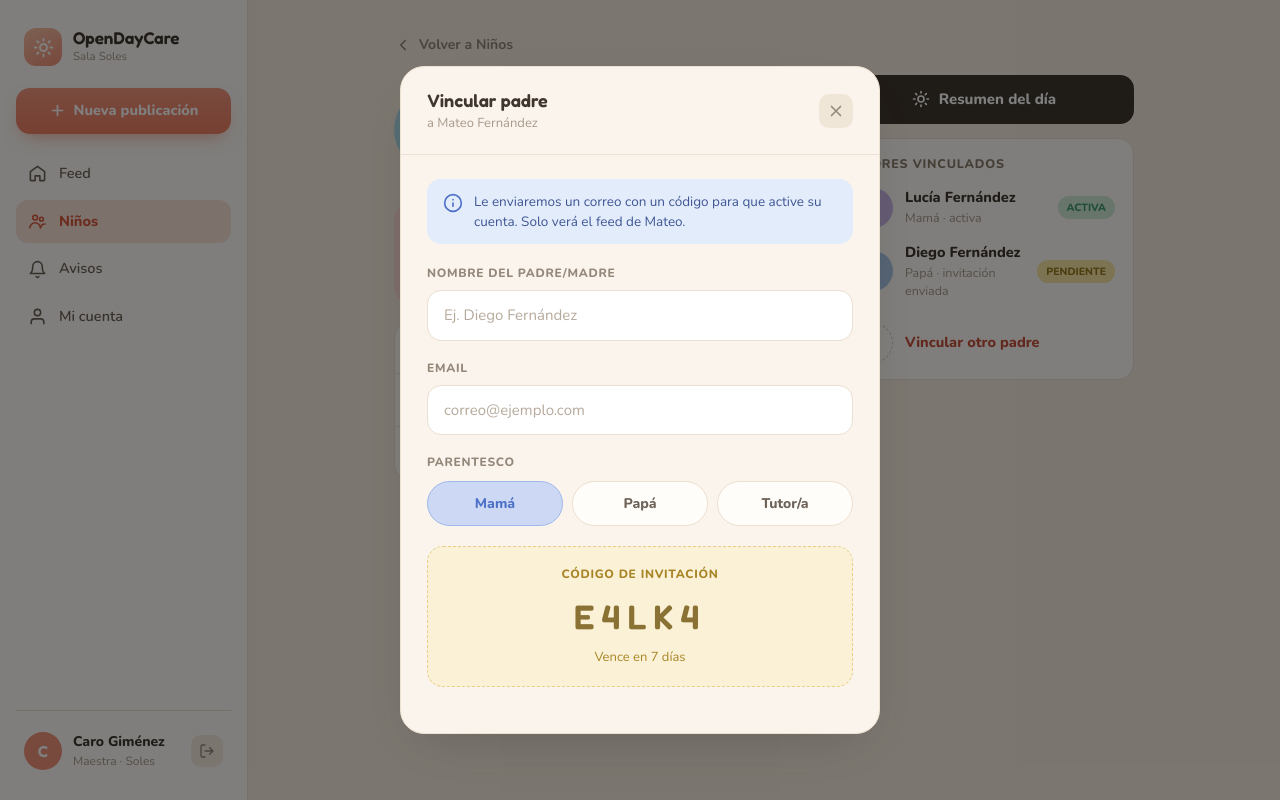
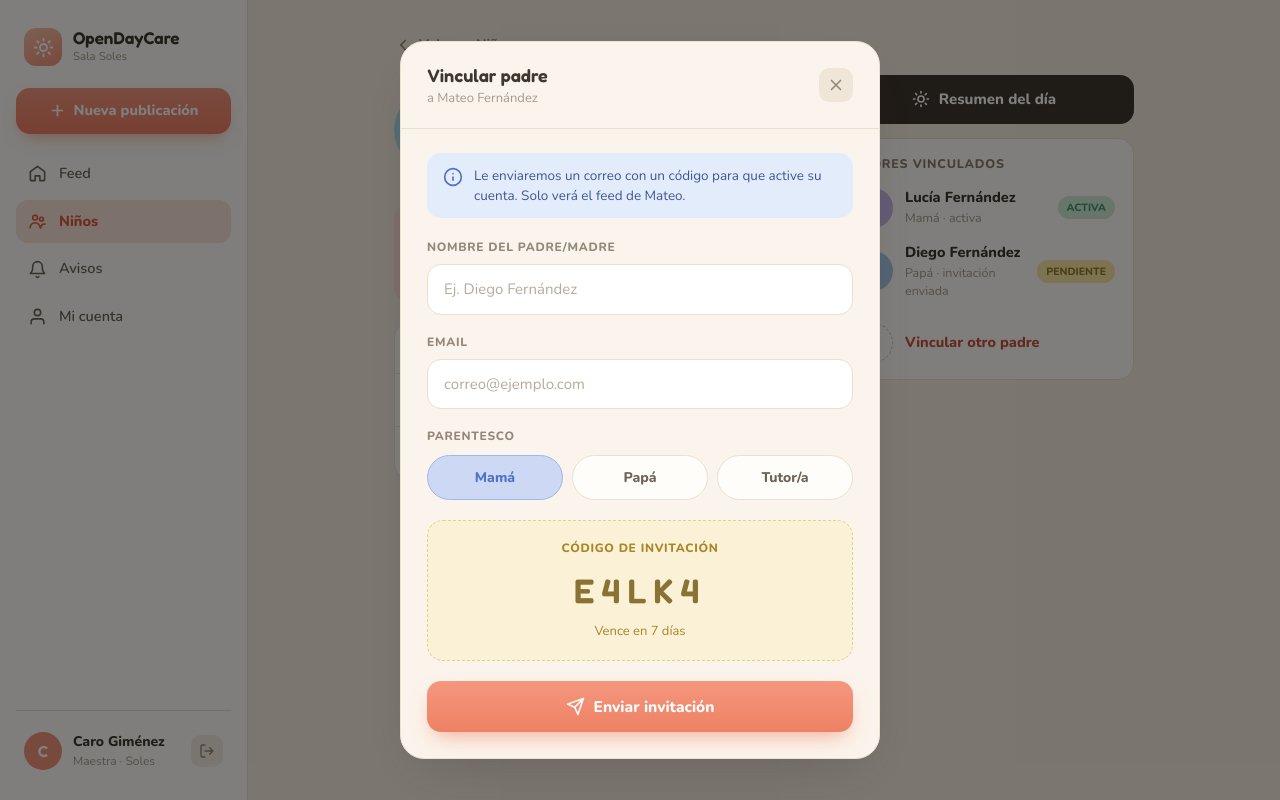
Before and after one commit to AlexMdz5620/opencode-opendaycare, a Next.js app: page /kids/1 in a window 1280 px wide. Both pictures are taken after a click on the button "Vincular otro padre". Built offline with nearby package versions, Linux system fonts and the light colour scheme.

Commit message:
SPec5-Paso5-Anexando validadores a los campos del form

```diff
--- a/components/kid-profile/LinkParentModal.tsx
+++ b/components/kid-profile/LinkParentModal.tsx
@@ -1,7 +1,7 @@
 "use client";
 
 import { useEffect, useState } from "react";
-import { CloseIcon, InfoIcon } from "@/components/shared/icons";
+import { CloseIcon, InfoIcon, SendIcon } from "@/components/shared/icons";
 
 interface LinkParentModalProps {
   kidName: string;
@@ -9,6 +9,13 @@ interface LinkParentModalProps {
 }
 
 type Relation = "Mamá" | "Papá" | "Tutor/a";
+
+interface FormErrors {
+  name?: boolean;
+  email?: "empty" | "format";
+}
+
+const EMAIL_PATTERN = /^[^\s@]+@[^\s@]+\.[^\s@]+$/;
 
 const RELATIONS: Relation[] = ["Mamá", "Papá", "Tutor/a"];
 
@@ -33,11 +40,18 @@ function inputClass(hasError: boolean): string {
   ].join(" ");
 }
 
+function ErrorMessage({ children }: { children: string }) {
+  return (
+    <p className="mt-1.5 text-[12.5px] font-bold text-[#D9583C]">{children}</p>
+  );
+}
+
 export function LinkParentModal({ kidName, onClose }: LinkParentModalProps) {
   const [name, setName] = useState("");
   const [email, setEmail] = useState("");
   const [relation, setRelation] = useState<Relation>("Mamá");
   const [code] = useState(() => generateInviteCode());
+  const [errors, setErrors] = useState<FormErrors>({});
 
   useEffect(() => {
     function onKeyDown(event: KeyboardEvent) {
@@ -46,6 +60,20 @@ export function LinkParentModal({ kidName, onClose }: LinkParentModalProps) {
     window.addEventListener("keydown", onKeyDown);
     return () => window.removeEventListener("keydown", onKeyDown);
   }, [onClose]);
+
+  function handleSubmit(event: React.FormEvent<HTMLFormElement>) {
+    event.preventDefault();
+    const next: FormErrors = {};
+    if (!name.trim()) next.name = true;
+    if (!email.trim()) {
+      next.email = "empty";
+    } else if (!EMAIL_PATTERN.test(email.trim())) {
+      next.email = "format";
+    }
+    setErrors(next);
+    if (next.name || next.email) return;
+    onClose();
+  }
 
   const firstName = kidName.split(" ")[0];
 
@@ -56,10 +84,12 @@ export function LinkParentModal({ kidName, onClose }: LinkParentModalProps) {
         if (event.target === event.currentTarget) onClose();
       }}
     >
-      <div
+      <form
         role="dialog"
         aria-modal="true"
         aria-label="Vincular padre"
+        noValidate
+        onSubmit={handleSubmit}
         className="max-h-[calc(100dvh_-_32px)] w-full max-w-[480px] overflow-y-auto overflow-x-hidden rounded-[24px] border border-[#ECE0D0] bg-[#FBF4EC] shadow-[0_20px_50px_-24px_rgba(63,54,46,.35)] sm:max-h-[calc(100dvh_-_48px)]"
       >
         <div className="flex items-center justify-between border-b border-[#ECE0D0] px-[26px] py-5">
@@ -95,8 +125,9 @@ export function LinkParentModal({ kidName, onClose }: LinkParentModalProps) {
               value={name}
               onChange={(event) => setName(event.target.value)}
               placeholder="Ej. Diego Fernández"
-              className={inputClass(false)}
+              className={inputClass(Boolean(errors.name))}
             />
+            {errors.name && <ErrorMessage>Este campo es obligatorio</ErrorMessage>}
           </div>
 
           <div className="mb-[18px]">
@@ -106,8 +137,15 @@ export function LinkParentModal({ kidName, onClose }: LinkParentModalProps) {
               value={email}
               onChange={(event) => setEmail(event.target.value)}
               placeholder="correo@ejemplo.com"
-              className={inputClass(false)}
+              className={inputClass(Boolean(errors.email))}
             />
+            {errors.email && (
+              <ErrorMessage>
+                {errors.email === "format"
+                  ? "Ingresá un email válido"
+                  : "Este campo es obligatorio"}
+              </ErrorMessage>
+            )}
           </div>
 
           <div className="mb-5">
@@ -147,8 +185,16 @@ export function LinkParentModal({ kidName, onClose }: LinkParentModalProps) {
               Vence en 7 días
             </div>
           </div>
+
+          <button
+            type="submit"
+            className="flex w-full cursor-pointer items-center justify-center gap-[9px] rounded-[14px] bg-gradient-to-b from-[#F4977E] to-[#EE8164] px-[14px] py-[14px] text-[15.5px] font-extrabold text-white shadow-[0_10px_22px_-8px_rgba(238,129,100,.7)]"
+          >
+            <SendIcon size={19} />
+            Enviar invitación
+          </button>
         </div>
-      </div>
+      </form>
     </div>
   );
 }
```
